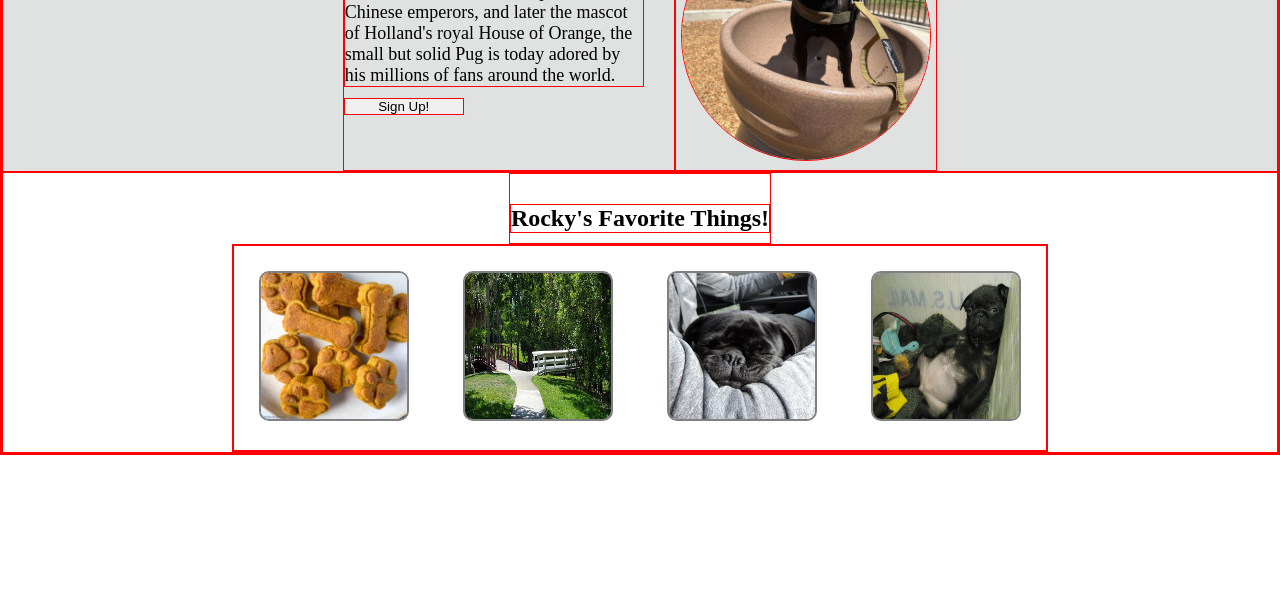
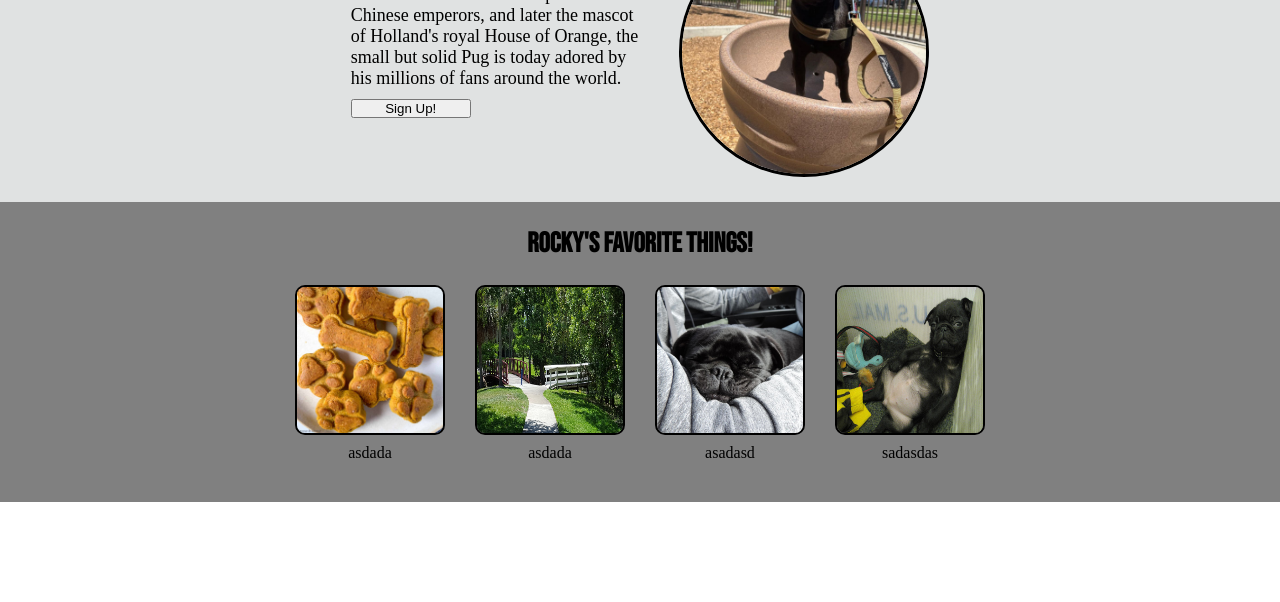
Before and after one commit to Jaime-Sanz/Rockys-Page, a plain HTML site: page index.html in a window 1280 px wide. Shown: the part 198-800 px from the top of the page. Drawn offline with Linux system fonts and the light colour scheme.

Commit message:
Area 2 Fixed
Area 2 Positioning fixed and styling done as well

```diff
--- a/index.html
+++ b/index.html
@@ -41,14 +41,24 @@
         <div class="area-2-text">
             <h3>Rocky's Favorite Things!</h3>
         </div>
-            <ul class="area-2-images">
-                <li>
+            <div class="area-2-images">
+                <div class="area-2-img1">
                     <img src="images\Pug Treat.jpg" alt="Dog Treat">
+                    <p>asdada</p>
+                </div>
+                <div class="area-2-img2">
                     <img src="images\Pug Park.jpg" alt="Park">
+                    <p>asdada</p>
+                </div>
+                <div class="area-2-img3">
                     <img src="images\Pug Sleep.jpg" alt="Pug Sleeping">
+                    <p>asadasd</p>
+                </div>
+                <div class="area-2-img4">
                     <img src="images\Pug Belly.jpg" alt="Pug Belly Rubs">
-                </li>
-            </ul>
+                    <p>sadasdas</p>
+                </div>
+            </div>
     </div>
 </body>
 </html>
--- a/style.css
+++ b/style.css
@@ -1,5 +1,4 @@
 * {
-    border: 1px solid red;
     margin: 0px;
     padding: 0px;
     box-sizing: border-box;
@@ -48,11 +47,12 @@
     justify-content: center;
     flex-wrap: wrap;
     background-color: #e0e2e2;
+    height: 300px;
 }
 
 .area-1-text h2 {
     font-family: 'Bebas Neue', sans-serif;
-    margin-top: 15px;
+    margin-top: 25px;
     margin-right: 10px;
     font-size: 48px;
 }
@@ -72,29 +72,43 @@
     height: 250px;
     width: auto;
     border-radius: 50%;
-    margin: 5px;
+    margin-top: 25px;
+    border: 3px solid black;
 }
 
 .area-2 {
     display: flex;
+    flex-wrap: wrap;
     flex-direction: column;
-    align-items: center;
+    background-color: gray;
+    height: 300px;
+}
+
+.area-2-text {
+    align-self: center;
 }
 
 .area-2-text h3 {
-    font-size: 24px;
-    margin-top: 30px;
-    margin-bottom: 10px;
+    font-family: 'Bebas Neue', sans-serif;
+    margin-top: 25px;
+    margin-bottom: 5px;
+    font-size: 28px;
 }
 
 .area-2-images {
-    list-style-type: none;
+    justify-content: center;
+    display: flex;
 }
 
+
 .area-2-images img {
-    margin: 25px;
+    margin: 20px 15px 5px 15px;
     width: 150px;
     height: 150px;
-    border: 2px solid gray;
+    border: 2px solid black;
     border-radius: 10px;
 }
+
+.area-2-images p{
+    text-align: center;
+}
```
